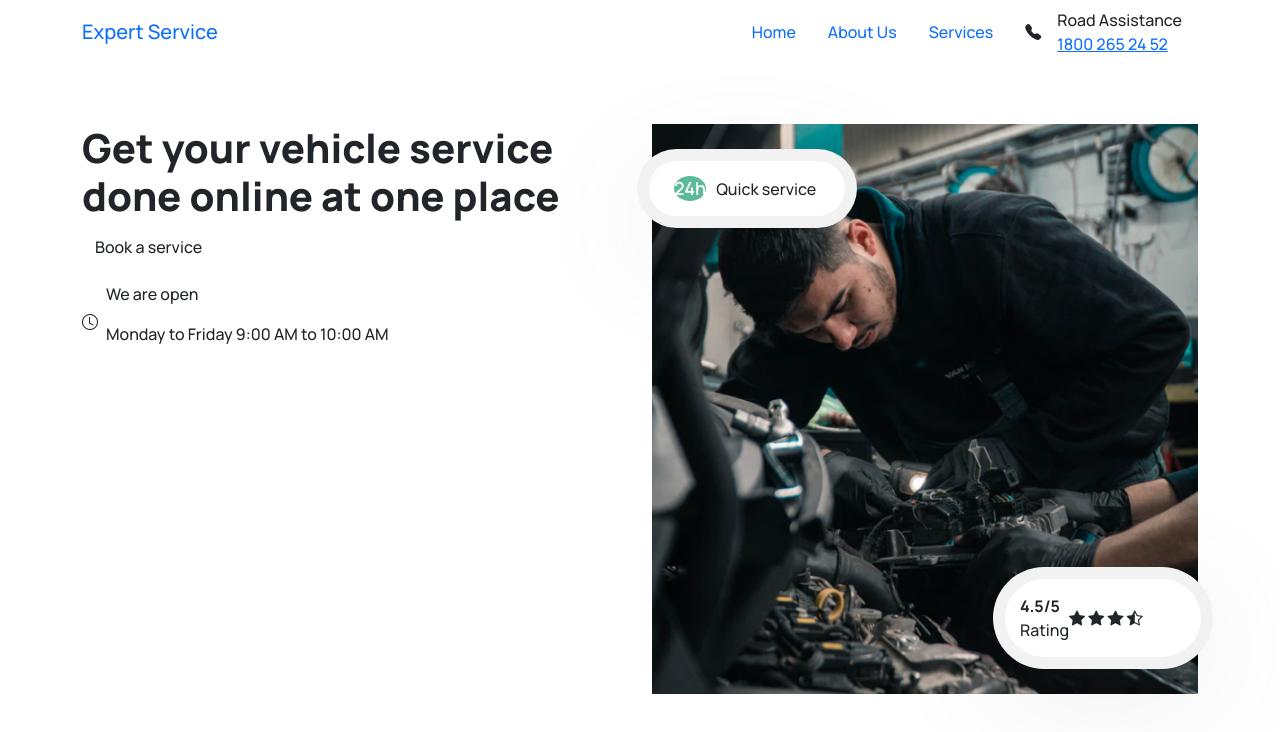
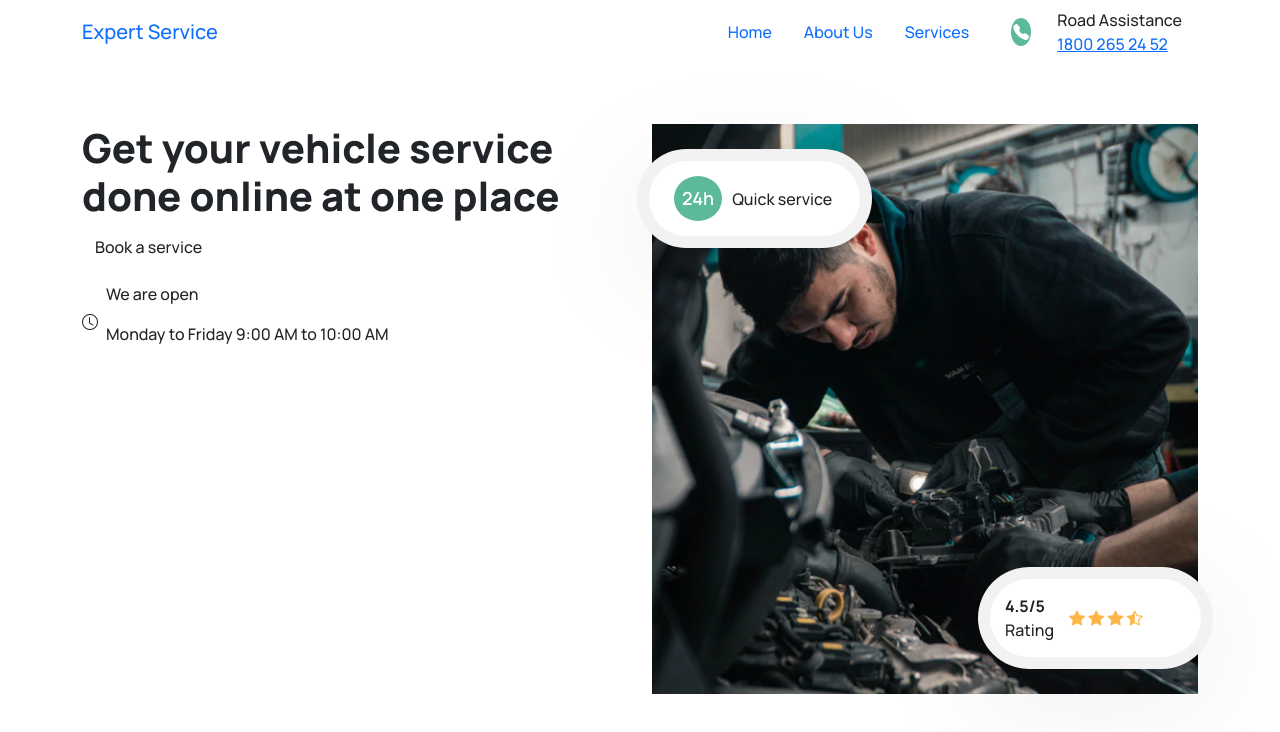
Before and after one commit to bushido2014/projects, a plain HTML site: page docs/expert-service/index.html in a window 1280 px wide. Drawn offline with nearby package versions, Linux system fonts and the light colour scheme.

Commit message:
css vehicle

```diff
--- a/docs/expert-service/css/main.css
+++ b/docs/expert-service/css/main.css
@@ -51,7 +51,15 @@ img {
   .menu__mobile_button span:after {
     bottom: -28px;
   }
-
+.header-info__icon {
+  display: block;
+  padding: 2px;
+  text-align: center;
+  background-color: #5CBA99;
+  color: #fff;
+  border-radius: 50%;
+  margin: 0 10px;
+}
   .to-top {
     width: 45px;
     height: 45px;
@@ -92,7 +100,7 @@ img {
 }
 .vehicle-service,.vehicle-rating {
   position: absolute;
-  width: 220px;
+  width: 235px;
   padding: 15px;
   background: #FFFFFF;
 border: 12px solid rgba(225, 225, 225, 0.43);
@@ -115,6 +123,7 @@ border-radius: 59px;
   border-radius: 50%;
   margin: 0 10px;
   color: #fff;
+  padding: 10px 8px;
 }
 .vehicle-service__time span {
   font-weight: 600;
@@ -127,3 +136,9 @@ border-radius: 59px;
 .vehicle-rating__text span:nth-child(1){
   font-weight: bold;
 }
+.vehicle-rating__star {
+  margin-left: 15px;
+}
+.vehicle-rating__star .bi {
+  color: #FFB648;
+}
```
